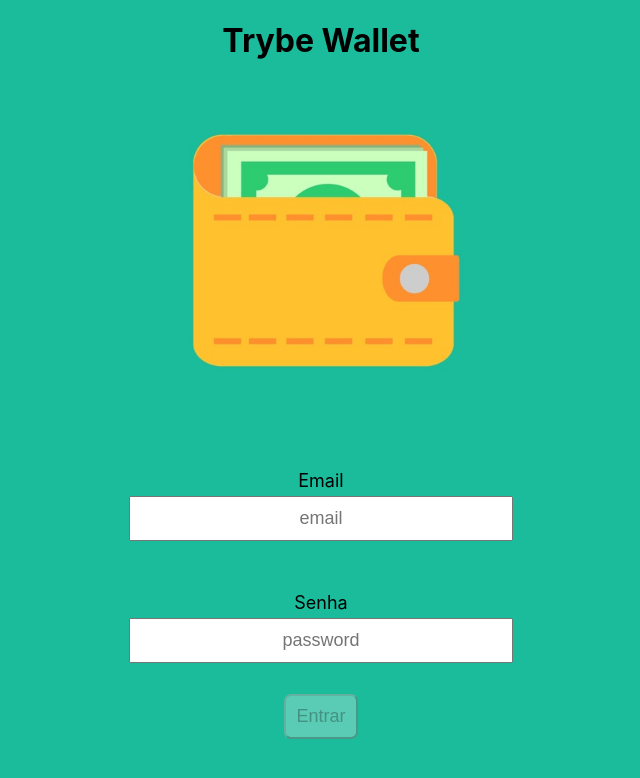
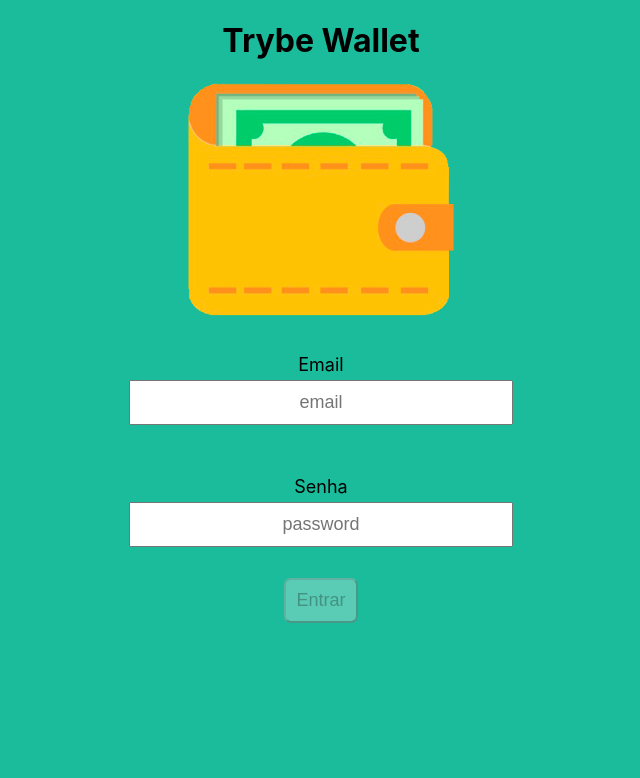
Before and after one commit to lucasportella/trybe-wallet, a React (Create React App) app: page / in a window 1280 px wide. Shown: the top 778 px of the page, without its empty margins (319-959 px from the left). Built offline with nearby package versions, Linux system fonts and the light colour scheme.

Commit message:
fix img background

```diff
--- a/src/index.css
+++ b/src/index.css
@@ -64,6 +64,7 @@ body {
   display: flex;
   margin: auto;
   width: 30%;
+  padding-top: 1%;
 }
 
 h1 {
--- a/src/pages/Login.js
+++ b/src/pages/Login.js
@@ -3,7 +3,7 @@ import PropTypes from 'prop-types';
 import { Redirect } from 'react-router-dom';
 import { connect } from 'react-redux';
 import { loginSubmit } from '../actions/index';
-import wallet from '../wallet.jpg';
+import wallet from '../wallet.png';
 
 class Login extends React.Component {
   constructor() {
```
Also changed, not shown: src/wallet.jpg (deleted), src/wallet.png (added).
